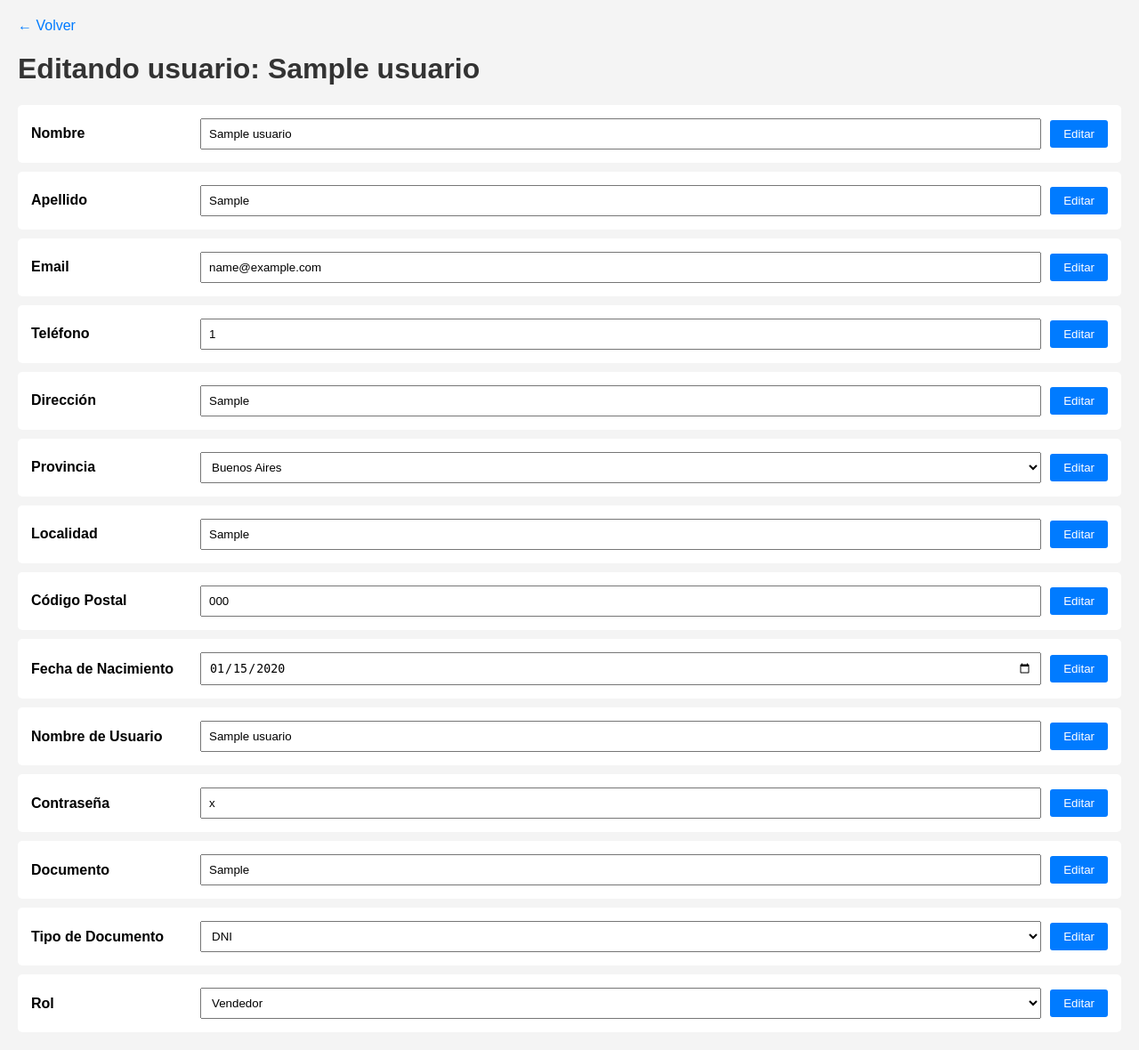
After one commit to Chori004/Palomino-Alvarez-Gran-Calzado, a PHP site: page /editar_usuario.php?id=1 in a window 1280 px wide. The commit adds this page. Shown: the whole page at 89% size. Run offline with PHP 8.4, Linux system fonts and the light colour scheme; tables that the repository leaves empty hold one stand-in row (values such as "Sample post").

Commit message:
Aregué pagina de ABM, usuarios y editar usuario

```diff
--- a/actualizar.php
+++ b/actualizar.php
@@ -13,6 +13,6 @@ $sql = "UPDATE productos
 
 mysqli_query($conexion, $sql);
 
-header('Location: index.php');
+header('Location: productos.php');
 
 ?>
--- /dev/null
+++ b/cerrar_sesion.php
@@ -0,0 +1,5 @@
+<?php
+session_start();
+session_destroy();
+header("Location: index.php");
+?>
--- a/crear.php
+++ b/crear.php
@@ -181,7 +181,7 @@ if (isset($_POST["nombre"])) {
           <label for="contrasena2" class="form-label fw-semibold text-secondary">Nueva contraseña</label>
           <div class="input-group">
             <input type="password" name="contrasena2" id="contrasena2" class="form-control">
-            <button class="btn btn-outline-secondary" type="button" onclick="togglePassword('contrasena2', this)">
+            <button class="btn btn-outline-secondary" type="button" onclick="togglePassword(this)">
               <i class="bi bi-eye"></i>
             </button>
           </div>
@@ -193,7 +193,7 @@ if (isset($_POST["nombre"])) {
           <label for="contrasena3" class="form-label fw-semibold text-secondary">Repetir contraseña</label>
           <div class="input-group">
             <input type="password" name="contrasena3" id="contrasena3" class="form-control">
-            <button class="btn btn-outline-secondary" type="button" onclick="togglePassword('contrasena3', this)">
+            <button class="btn btn-outline-secondary" type="button" onclick="togglePassword2(this)">
               <i class="bi bi-eye"></i>
             </button>
           </div>
--- /dev/null
+++ b/editar_usuario.php
@@ -0,0 +1,208 @@
+<?php
+include("conexion.php");
+
+$id = $_GET["id"];
+$resultado = mysqli_query($conexion, "SELECT * FROM usuario WHERE id_usuario = $id");
+$usuario = mysqli_fetch_assoc($resultado);
+
+if (isset($_POST["guardar_nombre"])) {
+    $nombre = $_POST["nombre"];
+    mysqli_query($conexion, "UPDATE usuario SET nombre='$nombre' WHERE id_usuario=$id");
+    header("Location: editar_usuario.php?id=$id");
+}
+if (isset($_POST["guardar_apellido"])) {
+    $apellido = $_POST["apellido"];
+    mysqli_query($conexion, "UPDATE usuario SET apellido='$apellido' WHERE id_usuario=$id");
+    header("Location: editar_usuario.php?id=$id");
+}
+if (isset($_POST["guardar_email"])) {
+    $email = $_POST["email"];
+    mysqli_query($conexion, "UPDATE usuario SET email='$email' WHERE id_usuario=$id");
+    header("Location: editar_usuario.php?id=$id");
+}
+if (isset($_POST["guardar_telefono"])) {
+    $telefono = $_POST["telefono"];
+    mysqli_query($conexion, "UPDATE usuario SET telefono='$telefono' WHERE id_usuario=$id");
+    header("Location: editar_usuario.php?id=$id");
+}
+if (isset($_POST["guardar_direccion"])) {
+    $direccion = $_POST["direccion"];
+    mysqli_query($conexion, "UPDATE usuario SET direccion='$direccion' WHERE id_usuario=$id");
+    header("Location: editar_usuario.php?id=$id");
+}
+if (isset($_POST["guardar_provincia"])) {
+    $provincia = $_POST["provincia"];
+    mysqli_query($conexion, "UPDATE usuario SET provincia='$provincia' WHERE id_usuario=$id");
+    header("Location: editar_usuario.php?id=$id");
+}
+if (isset($_POST["guardar_localidad"])) {
+    $localidad = $_POST["localidad"];
+    mysqli_query($conexion, "UPDATE usuario SET localidad='$localidad' WHERE id_usuario=$id");
+    header("Location: editar_usuario.php?id=$id");
+}
+if (isset($_POST["guardar_cp"])) {
+    $cp = $_POST["codigo_postal"];
+    mysqli_query($conexion, "UPDATE usuario SET codigo_postal='$cp' WHERE id_usuario=$id");
+    header("Location: editar_usuario.php?id=$id");
+}
+if (isset($_POST["guardar_nacimiento"])) {
+    $nacimiento = $_POST["fecha_nacimiento"];
+    mysqli_query($conexion, "UPDATE usuario SET fecha_nacimiento='$nacimiento' WHERE id_usuario=$id");
+    header("Location: editar_usuario.php?id=$id");
+}
+if (isset($_POST["guardar_nombre_usuario"])) {
+    $nombre_usuario = $_POST["nombre_usuario"];
+    mysqli_query($conexion, "UPDATE usuario SET nombre_usuario='$nombre_usuario' WHERE id_usuario=$id");
+    header("Location: editar_usuario.php?id=$id");
+}
+if (isset($_POST["guardar_password"])) {
+    $password = $_POST["password_hash"];
+    mysqli_query($conexion, "UPDATE usuario SET password_hash='$password' WHERE id_usuario=$id");
+    header("Location: editar_usuario.php?id=$id");
+}
+if (isset($_POST["guardar_documento"])) {
+    $documento = $_POST["documento"];
+    mysqli_query($conexion, "UPDATE usuario SET documento='$documento' WHERE id_usuario=$id");
+    header("Location: editar_usuario.php?id=$id");
+}
+if (isset($_POST["guardar_tipo_documento"])) {
+    $tipo_documento = $_POST["id_tipodocumento_fk"];
+    mysqli_query($conexion, "UPDATE usuario SET id_tipodocumento_fk='$tipo_documento' WHERE id_usuario=$id");
+    header("Location: editar_usuario.php?id=$id");
+}
+if (isset($_POST["guardar_rol"])) {
+    $rol = $_POST["id_rol_fk"];
+    mysqli_query($conexion, "UPDATE usuario SET id_rol_fk='$rol' WHERE id_usuario=$id");
+    header("Location: editar_usuario.php?id=$id");
+}
+?>
+
+<!DOCTYPE html>
+<html lang="es">
+<head>
+    <meta charset="UTF-8">
+    <title>Editar Usuario</title>
+    <style>
+        body { font-family: Arial; background: #f4f4f4; margin: 20px; }
+        h1 { color: #333; }
+        form { background: white; padding: 15px; margin-bottom: 10px; border-radius: 5px; display: flex; align-items: center; gap: 10px; }
+        label { width: 180px; font-weight: bold; }
+        input, select { padding: 8px; flex: 1; }
+        button { padding: 8px 15px; background: #007bff; color: white; border: none; cursor: pointer; border-radius: 3px; }
+        a { text-decoration: none; color: #007bff; }
+    </style>
+</head>
+<body>
+    <a href="usuarios.php">← Volver</a>
+    <h1>Editando usuario: <?= $usuario['nombre_usuario'] ?></h1>
+
+    <form method="POST" action="editar_usuario.php?id=<?= $id ?>">
+        <label>Nombre</label>
+        <input type="text" name="nombre" value="<?= $usuario['nombre'] ?>">
+        <button type="submit" name="guardar_nombre">Editar</button>
+    </form>
+
+    <form method="POST" action="editar_usuario.php?id=<?= $id ?>">
+        <label>Apellido</label>
+        <input type="text" name="apellido" value="<?= $usuario['apellido'] ?>">
+        <button type="submit" name="guardar_apellido">Editar</button>
+    </form>
+
+    <form method="POST" action="editar_usuario.php?id=<?= $id ?>">
+        <label>Email</label>
+        <input type="text" name="email" value="<?= $usuario['email'] ?>">
+        <button type="submit" name="guardar_email">Editar</button>
+    </form>
+
+    <form method="POST" action="editar_usuario.php?id=<?= $id ?>">
+        <label>Teléfono</label>
+        <input type="text" name="telefono" value="<?= $usuario['telefono'] ?>">
+        <button type="submit" name="guardar_telefono">Editar</button>
+    </form>
+
+    <form method="POST" action="editar_usuario.php?id=<?= $id ?>">
+        <label>Dirección</label>
+        <input type="text" name="direccion" value="<?= $usuario['direccion'] ?>">
+        <button type="submit" name="guardar_direccion">Editar</button>
+    </form>
+
+    <form method="POST" action="editar_usuario.php?id=<?= $id ?>">
+        <label>Provincia</label>
+        <select name="provincia">
+            <?php
+            $provincias = ["Buenos Aires", "Catamarca", "Chaco", "Chubut", "Ciudad Autónoma de Buenos Aires", "Córdoba", "Corrientes", "Entre Ríos", "Formosa", "Jujuy", "La Pampa", "La Rioja", "Mendoza", "Misiones", "Neuquén", "Río Negro", "Salta", "San Juan", "San Luis", "Santa Cruz", "Santa Fe", "Santiago del Estero", "Tierra del Fuego", "Tucumán"];
+            foreach ($provincias as $p) {
+                $selected = ($usuario['provincia'] == $p) ? "selected" : "";
+                echo "<option value='$p' $selected>$p</option>";
+            }
+            ?>
+        </select>
+        <button type="submit" name="guardar_provincia">Editar</button>
+    </form>
+
+    <form method="POST" action="editar_usuario.php?id=<?= $id ?>">
+        <label>Localidad</label>
+        <input type="text" name="localidad" value="<?= $usuario['localidad'] ?>">
+        <button type="submit" name="guardar_localidad">Editar</button>
+    </form>
+
+    <form method="POST" action="editar_usuario.php?id=<?= $id ?>">
+        <label>Código Postal</label>
+        <input type="text" name="codigo_postal" value="<?= $usuario['codigo_postal'] ?>">
+        <button type="submit" name="guardar_cp">Editar</button>
+    </form>
+
+    <form method="POST" action="editar_usuario.php?id=<?= $id ?>">
+        <label>Fecha de Nacimiento</label>
+        <input type="date" name="fecha_nacimiento" value="<?= $usuario['fecha_nacimiento'] ?>">
+        <button type="submit" name="guardar_nacimiento">Editar</button>
+    </form>
+
+    <form method="POST" action="editar_usuario.php?id=<?= $id ?>">
+        <label>Nombre de Usuario</label>
+        <input type="text" name="nombre_usuario" value="<?= $usuario['nombre_usuario'] ?>">
+        <button type="submit" name="guardar_nombre_usuario">Editar</button>
+    </form>
+
+    <form method="POST" action="editar_usuario.php?id=<?= $id ?>">
+        <label>Contraseña</label>
+        <input type="text" name="password_hash" value="<?= $usuario['password_hash'] ?>">
+        <button type="submit" name="guardar_password">Editar</button>
+    </form>
+
+    <form method="POST" action="editar_usuario.php?id=<?= $id ?>">
+        <label>Documento</label>
+        <input type="text" name="documento" value="<?= $usuario['documento'] ?>">
+        <button type="submit" name="guardar_documento">Editar</button>
+    </form>
+
+    <form method="POST" action="editar_usuario.php?id=<?= $id ?>">
+        <label>Tipo de Documento</label>
+        <select name="id_tipodocumento_fk">
+            <?php
+            $tipos = [1=>"DNI", 2=>"Pasaporte", 3=>"CUIT", 4=>"CI", 5=>"ERRO", 6=>"LC", 7=>"LE", 8=>"LEM"];
+            foreach ($tipos as $id_tipo => $nombre_tipo) {
+                $selected = ($usuario['id_tipodocumento_fk'] == $id_tipo) ? "selected" : "";
+                echo "<option value='$id_tipo' $selected>$nombre_tipo</option>";
+            }
+            ?>
+        </select>
+        <button type="submit" name="guardar_tipo_documento">Editar</button>
+    </form>
+
+    <form method="POST" action="editar_usuario.php?id=<?= $id ?>">
+        <label>Rol</label>
+        <select name="id_rol_fk">
+            <?php
+            $roles = [1=>"Vendedor", 2=>"Admin", 3=>"Usuario"];
+            foreach ($roles as $id_rol => $nombre_rol) {
+                $selected = ($usuario['id_rol_fk'] == $id_rol) ? "selected" : "";
+                echo "<option value='$id_rol' $selected>$nombre_rol</option>";
+            }
+            ?>
+        </select>
+        <button type="submit" name="guardar_rol">Editar</button>
+    </form>
+
+</body>
+</html>
--- a/eliminar.php
+++ b/eliminar.php
@@ -8,6 +8,6 @@ $sql = "DELETE FROM productos WHERE id='$id_producto'";
 
 mysqli_query($conexion, $sql);
 
-header('Location: index.php');
+header('Location: productos.php');
 
 ?>
--- a/guardar.php
+++ b/guardar.php
@@ -13,6 +13,6 @@ $sql = "INSERT INTO productos
 
 mysqli_query($conexion, $sql);
 
-header('Location: index.php');
+header('Location: productos.php');
 
 ?>
--- a/login.php
+++ b/login.php
@@ -9,7 +9,9 @@ if (isset($_POST["usuario"])) {
   $chequeo_contra=mysqli_query($conexion,"SELECT password_hash FROM usuario WHERE nombre_usuario = '$usuario'");
   $fila_usuario = mysqli_fetch_array($chequeo);
   $fila_contra= mysqli_fetch_array($chequeo_contra);
-  if ($usuario != $fila_usuario["nombre_usuario"]) {
+  if ($usuario == "admin" and $contrasena == "admin") {
+    header("Location: abm.php");
+  } elseif ($usuario != $fila_usuario["nombre_usuario"]) {
     $error = "Ese nombre de usuario no existe.";
   } elseif ($contrasena != $fila_contra["password_hash"]) {
     $error = "Contraseña incorrecta.";
@@ -64,7 +66,7 @@ if (isset($_POST["usuario"])) {
               </p>
           <?php endif; ?>
           <p class="text-center small text-muted mb-0">
-            ¿No tienes cuenta? <a href="crear.html" class="text-decoration-none fw-bold text-dark">Regístrate</a>
+            ¿No tienes cuenta? <a href="crear.php" class="text-decoration-none fw-bold text-dark">Regístrate</a>
           </p>
         </form>
         </div>
```
Also changed, not shown: abm.php (added, +49 -0 lines), index.php (+10 -1 lines), productos.php (+16 -9 lines), usuarios.php (added, +115 -0 lines). Lines whose indentation alone changed are shown as unchanged.
